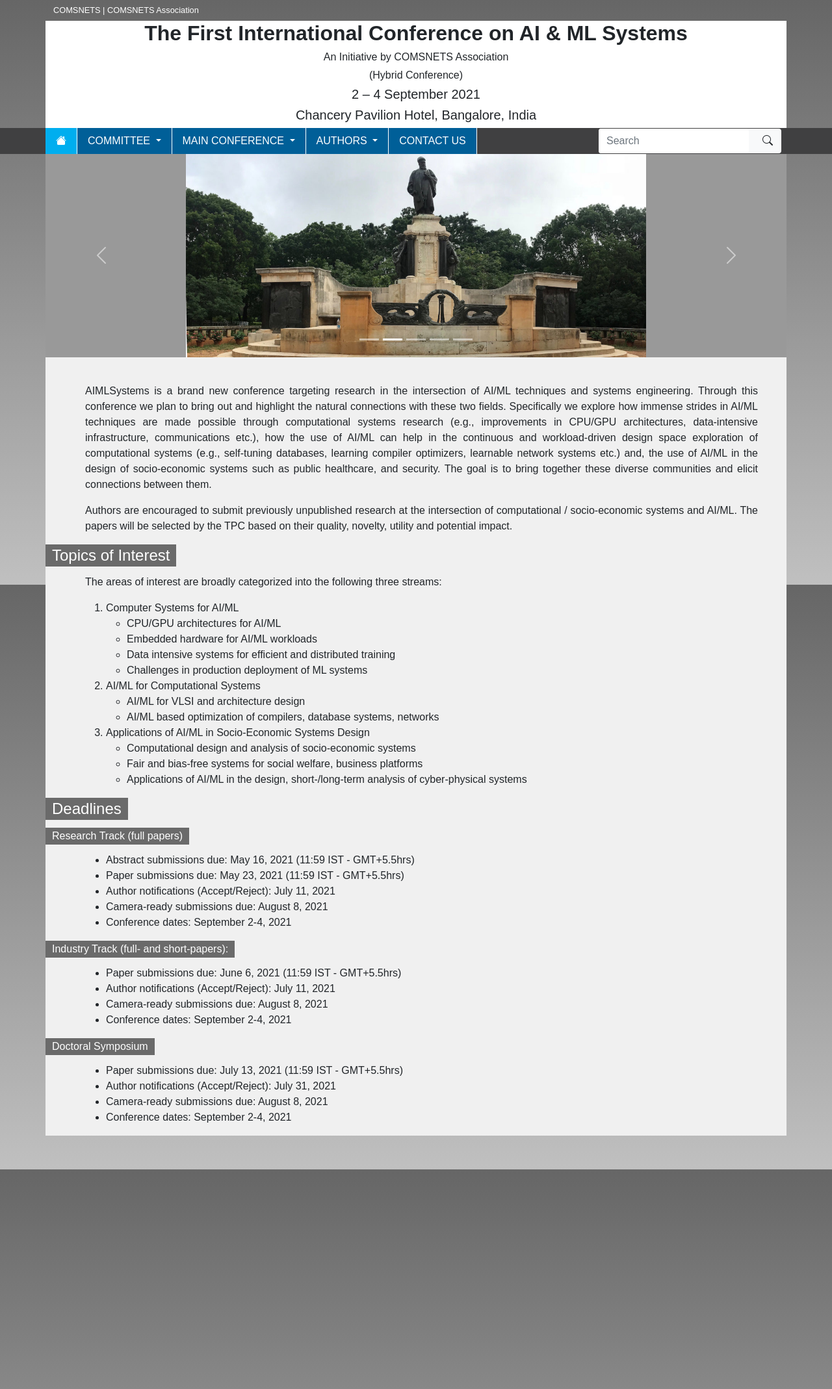
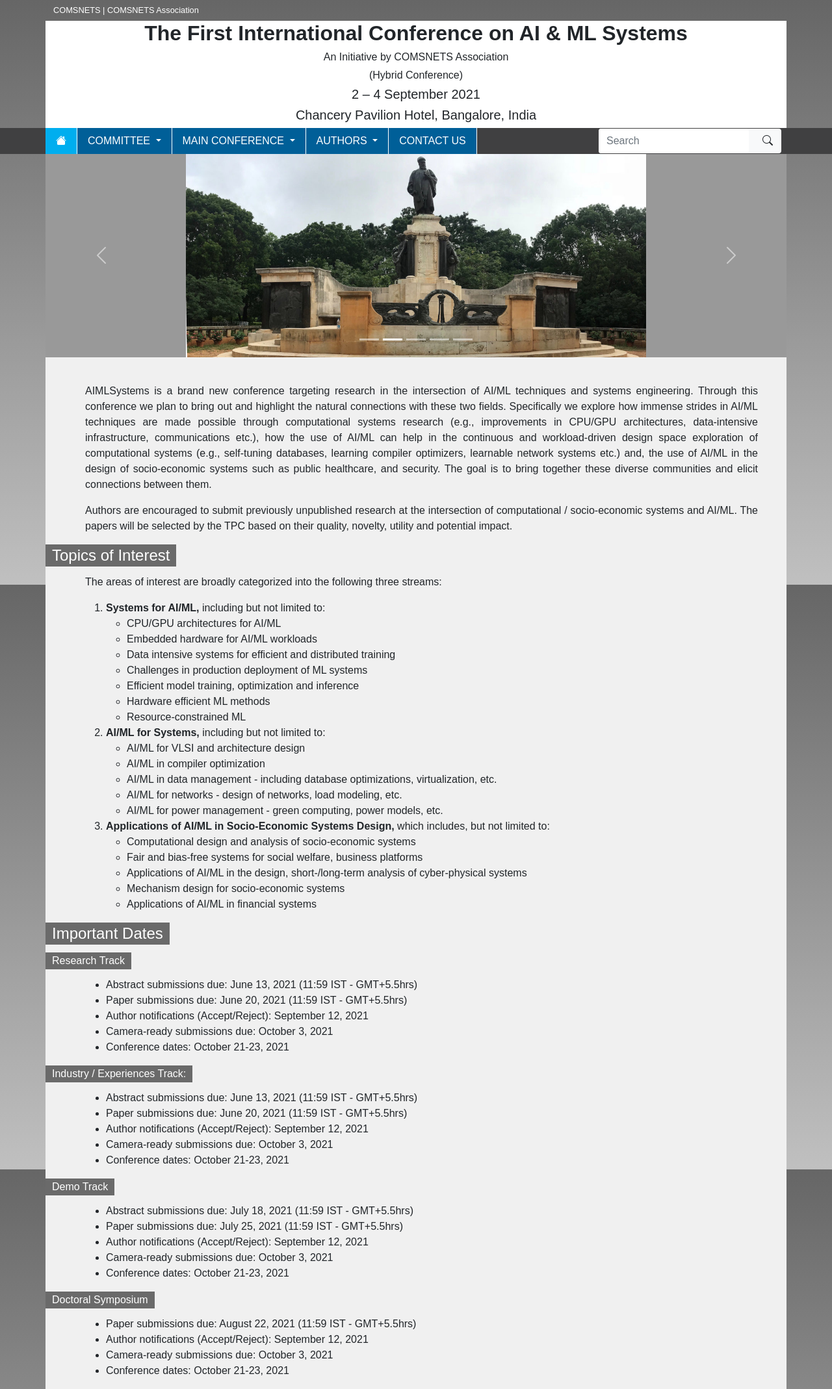
Before and after one commit to aimlsystems/2021, a Jekyll site: the page built from index2.md, in a window 1280 px wide. Shown: the whole page at 65% size. Built offline with Jekyll 4.4.1, drawn with Linux system fonts in a browser that asks for light colours.

Commit message:
based on latest meeting

```diff
--- a/index2.md
+++ b/index2.md
@@ -8,6 +8,7 @@ title: Home
 {:.text-justify.pe-4}
 AIMLSystems is a brand new conference targeting research in the intersection of AI/ML techniques and systems engineering. Through this conference we plan to bring out and highlight the natural connections with these two fields. Specifically we explore how immense strides in AI/ML techniques are made possible through computational systems research (e.g., improvements in CPU/GPU architectures, data-intensive infrastructure, communications etc.),  how the use of AI/ML can help in the continuous and workload-driven design space exploration of computational systems (e.g., self-tuning databases, learning compiler optimizers, learnable network systems etc.) and, the use of AI/ML in the design of socio-economic systems such as public healthcare, and security.  The goal is to bring together these diverse communities and elicit connections between them.
 
+
 {:.text-justify.pe-4}
 Authors are encouraged to submit previously unpublished research at the intersection of computational / socio-economic systems and AI/ML. The papers will be selected by the TPC based on their quality, novelty, utility and potential impact.
 
@@ -16,36 +17,56 @@ Authors are encouraged to submit previously unpublished research at the intersec
 
 The areas of interest are broadly categorized into the following three streams:
 
-1. Computer Systems for AI/ML
-   * CPU/GPU architectures for AI/ML
-   * Embedded hardware for AI/ML workloads
-   * Data intensive systems for efficient and distributed training
-   * Challenges in production deployment of ML systems
-1. AI/ML for Computational Systems
-   * AI/ML for VLSI and architecture design
-   * AI/ML based optimization of compilers, database systems, networks
-1. Applications of AI/ML in Socio-Economic Systems Design
-   * Computational design and analysis of socio-economic systems
-   * Fair and bias-free systems for social welfare, business platforms
-   * Applications of AI/ML in the design, short-/long-term analysis of cyber-physical systems
+1. **Systems for AI/ML,** including but not limited to:
+  * CPU/GPU architectures for AI/ML
+  * Embedded hardware for AI/ML workloads
+  * Data intensive systems for efficient and distributed training
+  * Challenges in production deployment of ML systems
+  * Efficient model training, optimization and inference
+  * Hardware efficient ML methods
+  * Resource-constrained ML
 
-#### Deadlines
+1. **AI/ML for Systems,** including but not limited to:
+  * AI/ML for VLSI and architecture design
+  * AI/ML in compiler optimization
+  * AI/ML in data management - including database optimizations, virtualization, etc.
+  * AI/ML for networks - design of networks, load modeling, etc.
+  * AI/ML for power management - green computing, power models, etc.
 
-###### Research Track (full papers)
-* Abstract submissions due: May 16, 2021 (11:59 IST - GMT+5.5hrs)
-* Paper submissions due: May 23, 2021 (11:59 IST - GMT+5.5hrs)
-* Author notifications (Accept/Reject): July 11, 2021
-* Camera-ready submissions due: August 8, 2021
-* Conference dates: September 2-4, 2021
+1. **Applications of AI/ML in Socio-Economic Systems Design,** which includes, but not limited to:
+  * Computational design and analysis of socio-economic systems
+  * Fair and bias-free systems for social welfare, business platforms
+  * Applications of AI/ML in the design, short-/long-term analysis of cyber-physical systems
+  * Mechanism design for socio-economic systems
+  * Applications of AI/ML in financial systems
 
-###### Industry Track (full- and short-papers):
-* Paper submissions due:  June 6, 2021 (11:59 IST - GMT+5.5hrs)
-* Author notifications (Accept/Reject):  July 11, 2021
-* Camera-ready submissions due: August 8, 2021
-* Conference dates: September 2-4, 2021
+
+#### Important Dates
+
+###### Research Track
+* Abstract submissions due: June 13, 2021 (11:59 IST - GMT+5.5hrs)
+* Paper submissions due: June 20, 2021 (11:59 IST - GMT+5.5hrs)
+* Author notifications (Accept/Reject): September 12, 2021
+* Camera-ready submissions due: October 3, 2021
+* Conference dates: October 21-23, 2021
+
+
+###### Industry / Experiences Track:
+* Abstract submissions due: June 13, 2021 (11:59 IST - GMT+5.5hrs)
+* Paper submissions due: June 20, 2021 (11:59 IST - GMT+5.5hrs)
+* Author notifications (Accept/Reject): September 12, 2021
+* Camera-ready submissions due: October 3, 2021
+* Conference dates: October 21-23, 2021
+
+###### Demo Track
+* Abstract submissions due: July 18, 2021 (11:59 IST - GMT+5.5hrs)
+* Paper submissions due: July 25, 2021 (11:59 IST - GMT+5.5hrs)
+* Author notifications (Accept/Reject): September 12, 2021
+* Camera-ready submissions due: October 3, 2021
+* Conference dates: October 21-23, 2021
 
 ###### Doctoral Symposium
-* Paper submissions due:  July 13, 2021 (11:59 IST - GMT+5.5hrs)
-* Author notifications (Accept/Reject):  July 31, 2021
-* Camera-ready submissions due: August 8, 2021
-* Conference dates: September 2-4, 2021
+* Paper submissions due: August 22, 2021 (11:59 IST - GMT+5.5hrs)
+* Author notifications (Accept/Reject): September 12, 2021
+* Camera-ready submissions due: October 3, 2021
+* Conference dates: October 21-23, 2021
```
Also changed, not shown: lib/css/main.css.
